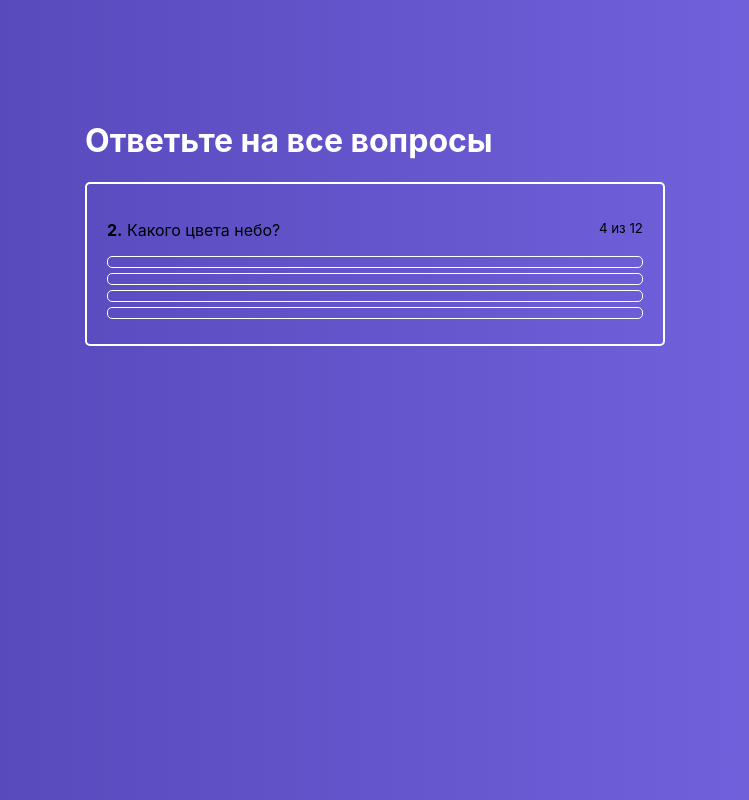
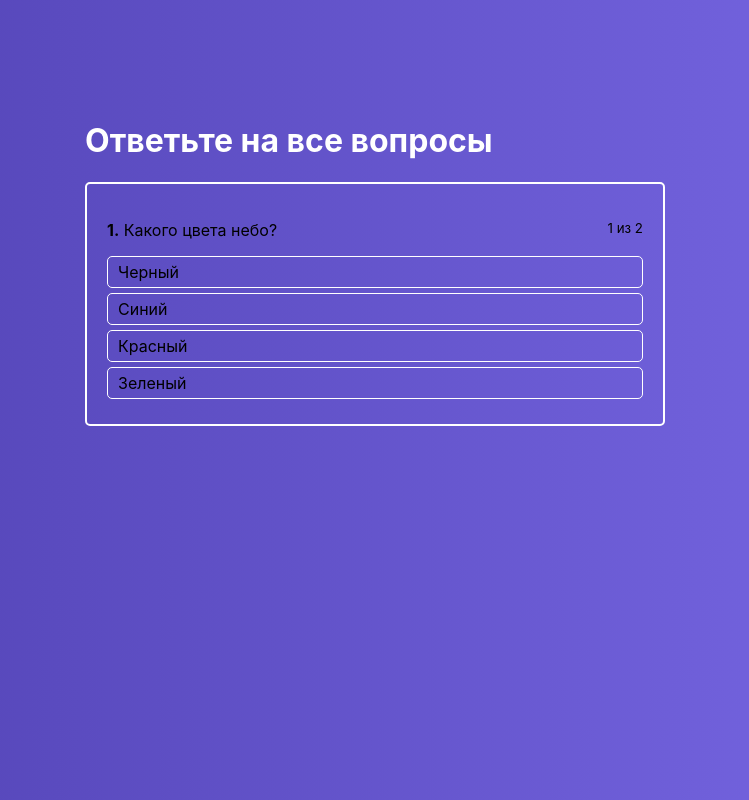
Before and after one commit to sergey87chuvasov/react-project-8, a React (Create React App) app: page / in a window 1280 px wide. Shown: the whole page, without its empty margins (265-1014 px from the left). Built offline with nearby package versions, Linux system fonts and the light colour scheme; the HTML template or start-up script is replaced by a standard one.

Commit message:
added change on question click

```diff
--- a/src/components/ActiveQuiz/ActiveQuiz.js
+++ b/src/components/ActiveQuiz/ActiveQuiz.js
@@ -7,9 +7,11 @@
     <div className={classes.ActiveQuiz}>
       <p className={classes.Question}>
         <span>
-          <strong>2.</strong>&nbsp;{props.question}
+          <strong>{props.answerNumber}.</strong>&nbsp;{props.question}
         </span>
-        <small> 4 из 12</small>
+        <small>
+          {props.answerNumber} из {props.quizLength}
+        </small>
       </p>
       <AnswerList answers={props.answers} onAnswerClick={props.onAnswerClick} />
     </div>
--- a/src/components/ActiveQuiz/AnswersList/AnswerItem/AnswerItem.js
+++ b/src/components/ActiveQuiz/AnswersList/AnswerItem/AnswerItem.js
@@ -6,7 +6,9 @@
     <li
       className={classes.AnswerItem}
       onClick={() => props.onAnswerClick(props.answer.id)}
-    ></li>
+    >
+      {props.answer.text}
+    </li>
   );
 };
 
--- a/src/containers/Quiz/Quiz.js
+++ b/src/containers/Quiz/Quiz.js
@@ -4,10 +4,12 @@
 
 class Quiz extends Component {
   state = {
+    activeQuestion: 0,
     quiz: [
       {
         question: 'Какого цвета небо?',
         rightAnswerId: 2,
+        id: 1,
         answers: [
           { text: 'Черный', id: 1 },
           { text: 'Синий', id: 2 },
@@ -15,11 +17,26 @@
           { text: 'Зеленый', id: 4 },
         ],
       },
+      {
+        question: 'В каком году основали Санкт - Петербург?',
+        rightAnswerId: 3,
+        id: 2,
+        answers: [
+          { text: '1700', id: 1 },
+          { text: '1705', id: 2 },
+          { text: '1703', id: 3 },
+          { text: '1803', id: 4 },
+        ],
+      },
     ],
   };
 
   onAnswerClickHandler = (answerId) => {
     console.log('Answer Id: ', answerId);
+
+    this.setState({
+      activeQuestion: this.state.activeQuestion + 1,
+    });
   };
 
   render() {
@@ -28,9 +45,11 @@
         <div className={classes.QuizWrapper}>
           <h1>Ответьте на все вопросы</h1>
           <ActiveQuiz
-            answers={this.state.quiz[0].answers}
-            question={this.state.quiz[0].question}
+            answers={this.state.quiz[this.state.activeQuestion].answers}
+            question={this.state.quiz[this.state.activeQuestion].question}
             onAnswerClick={this.onAnswerClickHandler}
+            quizLength={this.state.quiz.length}
+            answerNumber={this.state.activeQuestion + 1}
           />
         </div>
       </div>
```
